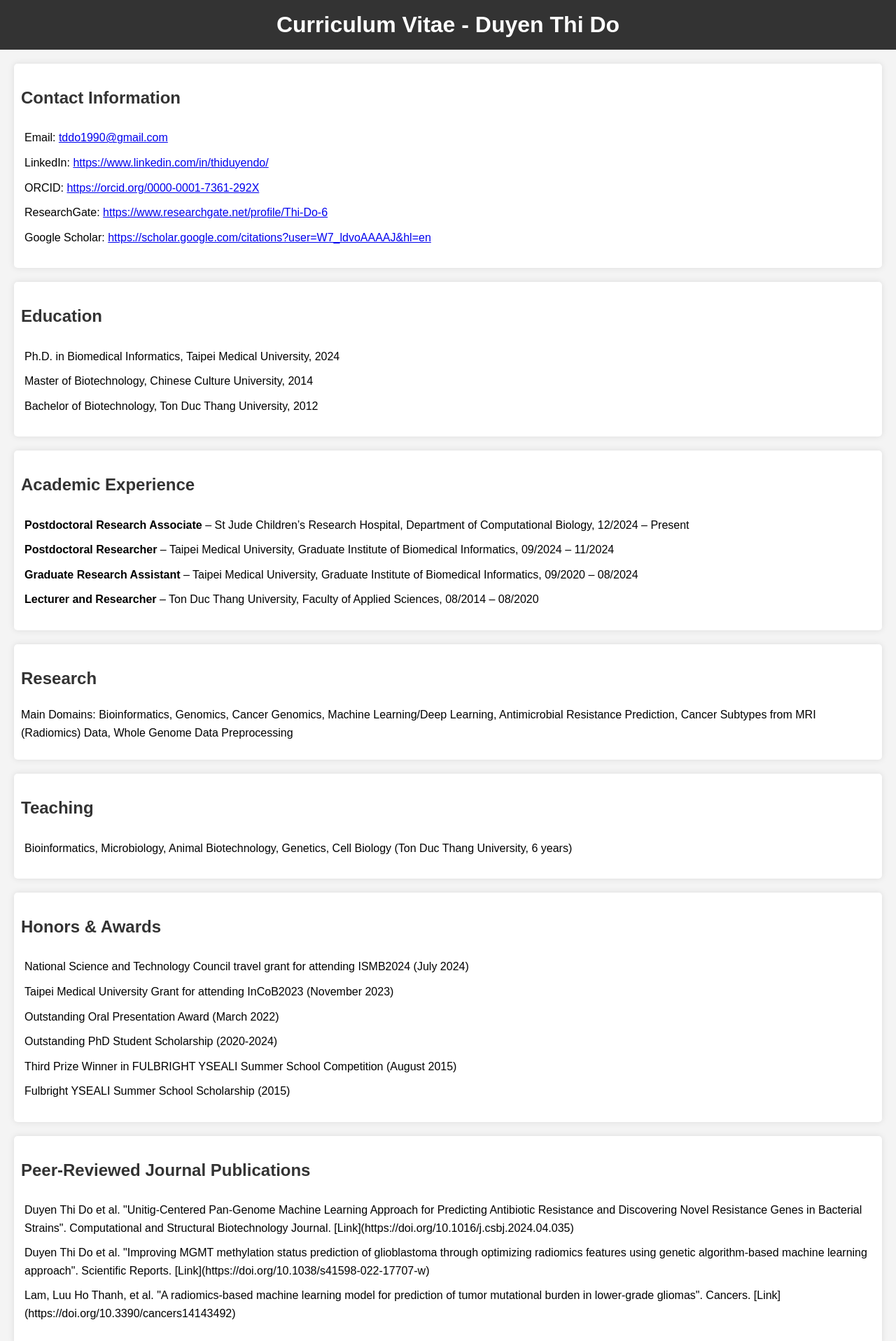
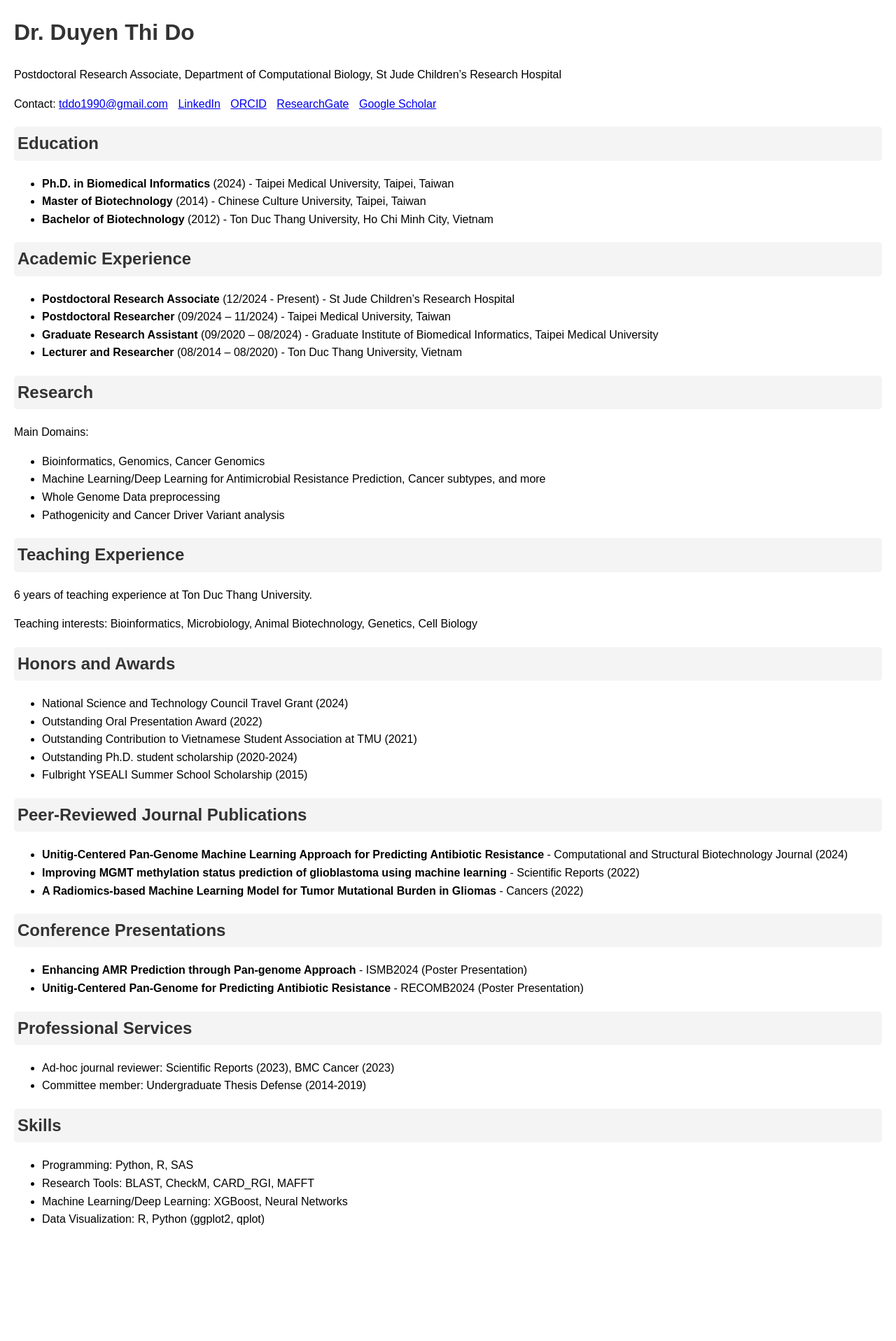
Before and after one commit to thiduyendo/thiduyendo.github.io, a Jekyll site: the page html/cv.html, which Jekyll copies as it is, in a window 1280 px wide. Shown: the top 1917 px of the page at 70% size. Built offline with Jekyll 4.4.1, drawn with Linux system fonts in a browser that asks for light colours; after the commit the page ends 1776 px from its top, so only the background shows below that; some of the changed text lies outside the part shown.

Commit message:
Update cv.html

```diff
--- a/html/cv.html
+++ b/html/cv.html
@@ -7,145 +7,125 @@
     <style>
         body {
             font-family: Arial, sans-serif;
-            margin: 0;
-            padding: 0;
             line-height: 1.6;
-            background-color: #f4f4f4;
+            margin: 20px;
         }
-        header {
-            background-color: #333;
-            color: white;
-            padding: 10px 0;
-            text-align: center;
-        }
-        header h1 {
-            margin: 0;
-        }
-        .contact, .education, .academic-experience, .research, .teaching, .honors-awards, .publications, .conference-presentations, .professional-services, .skills {
-            margin: 20px;
-            padding: 10px;
-            background-color: white;
-            border-radius: 5px;
-            box-shadow: 0 0 10px rgba(0, 0, 0, 0.1);
-        }
-        h2 {
+        h1, h2 {
             color: #333;
         }
-        ul {
-            list-style-type: none;
-            padding: 0;
+        .section-title {
+            background-color: #f4f4f4;
+            padding: 5px;
+            border-radius: 5px;
+            margin-top: 20px;
         }
-        ul li {
-            padding: 5px;
+        .contact-links a {
+            margin-right: 10px;
         }
-        .links a {
-            text-decoration: none;
-            color: #1E90FF;
-        }
-        .links a:hover {
-            text-decoration: underline;
+        .list-item {
+            margin-left: 20px;
         }
     </style>
 </head>
 <body>
 
     <header>
-    <h1>Curriculum Vitae - Duyen Thi Do</h1>
+        <h1>Dr. Duyen Thi Do</h1>
+        <p>Postdoctoral Research Associate, Department of Computational Biology, St Jude Children’s Research Hospital</p>
+        <div class="contact-links">
+            <p>Contact:
+                <a href="mailto:tddo1990@gmail.com">tddo1990@gmail.com</a>
+                <a href="https://www.linkedin.com/in/thiduyendo/" target="_blank">LinkedIn</a>
+                <a href="https://orcid.org/0000-0001-7361-292X" target="_blank">ORCID</a>
+                <a href="https://www.researchgate.net/profile/Thi-Do-6" target="_blank">ResearchGate</a>
+                <a href="https://scholar.google.com/citations?user=W7_ldvoAAAAJ&hl=en" target="_blank">Google Scholar</a>
+            </p>
+        </div>
     </header>
 
-<div class="contact">
-    <h2>Contact Information</h2>
+    <section class="education">
+        <h2 class="section-title">Education</h2>
         <ul>
-        <li>Email: <a href="mailto:tddo1990@gmail.com">tddo1990@gmail.com</a></li>
-        <li>LinkedIn: <a href="https://www.linkedin.com/in/thiduyendo/" target="_blank">https://www.linkedin.com/in/thiduyendo/</a></li>
-        <li>ORCID: <a href="https://orcid.org/0000-0001-7361-292X" target="_blank">https://orcid.org/0000-0001-7361-292X</a></li>
-        <li>ResearchGate: <a href="https://www.researchgate.net/profile/Thi-Do-6" target="_blank">https://www.researchgate.net/profile/Thi-Do-6</a></li>
-        <li>Google Scholar: <a href="https://scholar.google.com/citations?user=W7_ldvoAAAAJ&hl=en" target="_blank">https://scholar.google.com/citations?user=W7_ldvoAAAAJ&hl=en</a></li>
+            <li><strong>Ph.D. in Biomedical Informatics</strong> (2024) - Taipei Medical University, Taipei, Taiwan</li>
+            <li><strong>Master of Biotechnology</strong> (2014) - Chinese Culture University, Taipei, Taiwan</li>
+            <li><strong>Bachelor of Biotechnology</strong> (2012) - Ton Duc Thang University, Ho Chi Minh City, Vietnam</li>
         </ul>
-</div>
+    </section>
 
-<div class="education">
-    <h2>Education</h2>
+    <section class="experience">
+        <h2 class="section-title">Academic Experience</h2>
         <ul>
-        <li>Ph.D. in Biomedical Informatics, Taipei Medical University, 2024</li>
-        <li>Master of Biotechnology, Chinese Culture University, 2014</li>
-        <li>Bachelor of Biotechnology, Ton Duc Thang University, 2012</li>
+            <li><strong>Postdoctoral Research Associate</strong> (12/2024 - Present) - St Jude Children’s Research Hospital</li>
+            <li><strong>Postdoctoral Researcher</strong> (09/2024 – 11/2024) - Taipei Medical University, Taiwan</li>
+            <li><strong>Graduate Research Assistant</strong> (09/2020 – 08/2024) - Graduate Institute of Biomedical Informatics, Taipei Medical University</li>
+            <li><strong>Lecturer and Researcher</strong> (08/2014 – 08/2020) - Ton Duc Thang University, Vietnam</li>
         </ul>
-</div>
+    </section>
 
-<div class="academic-experience">
-    <h2>Academic Experience</h2>
+    <section class="research">
+        <h2 class="section-title">Research</h2>
+        <p>Main Domains:</p>
         <ul>
-        <li><strong>Postdoctoral Research Associate</strong> – St Jude Children’s Research Hospital, Department of Computational Biology, 12/2024 – Present</li>
-        <li><strong>Postdoctoral Researcher</strong> – Taipei Medical University, Graduate Institute of Biomedical Informatics, 09/2024 – 11/2024</li>
-        <li><strong>Graduate Research Assistant</strong> – Taipei Medical University, Graduate Institute of Biomedical Informatics, 09/2020 – 08/2024</li>
-        <li><strong>Lecturer and Researcher</strong> – Ton Duc Thang University, Faculty of Applied Sciences, 08/2014 – 08/2020</li>
+            <li>Bioinformatics, Genomics, Cancer Genomics</li>
+            <li>Machine Learning/Deep Learning for Antimicrobial Resistance Prediction, Cancer subtypes, and more</li>
+            <li>Whole Genome Data preprocessing</li>
+            <li>Pathogenicity and Cancer Driver Variant analysis</li>
         </ul>
-</div>
+    </section>
 
-<div class="research">
-    <h2>Research</h2>
-    <p>Main Domains: Bioinformatics, Genomics, Cancer Genomics, Machine Learning/Deep Learning, Antimicrobial Resistance Prediction, Cancer Subtypes from MRI (Radiomics) Data, Whole Genome Data Preprocessing</p>
-</div>
+    <section class="teaching">
+        <h2 class="section-title">Teaching Experience</h2>
+        <p>6 years of teaching experience at Ton Duc Thang University.</p>
+        <p>Teaching interests: Bioinformatics, Microbiology, Animal Biotechnology, Genetics, Cell Biology</p>
+    </section>
 
-<div class="teaching">
-    <h2>Teaching</h2>
+    <section class="awards">
+        <h2 class="section-title">Honors and Awards</h2>
         <ul>
-        <li>Bioinformatics, Microbiology, Animal Biotechnology, Genetics, Cell Biology (Ton Duc Thang University, 6 years)</li>
-    </ul>
-</div>
-
-<div class="honors-awards">
-    <h2>Honors & Awards</h2>
-    <ul>
-        <li>National Science and Technology Council travel grant for attending ISMB2024 (July 2024)</li>
-        <li>Taipei Medical University Grant for attending InCoB2023 (November 2023)</li>
-        <li>Outstanding Oral Presentation Award (March 2022)</li>
-        <li>Outstanding PhD Student Scholarship (2020-2024)</li>
-        <li>Third Prize Winner in FULBRIGHT YSEALI Summer School Competition (August 2015)</li>
+            <li>National Science and Technology Council Travel Grant (2024)</li>
+            <li>Outstanding Oral Presentation Award (2022)</li>
+            <li>Outstanding Contribution to Vietnamese Student Association at TMU (2021)</li>
+            <li>Outstanding Ph.D. student scholarship (2020-2024)</li>
             <li>Fulbright YSEALI Summer School Scholarship (2015)</li>
         </ul>
-</div>
+    </section>
 
-<div class="publications">
-    <h2>Peer-Reviewed Journal Publications</h2>
+    <section class="publications">
+        <h2 class="section-title">Peer-Reviewed Journal Publications</h2>
         <ul>
-        <li>Duyen Thi Do et al. "Unitig-Centered Pan-Genome Machine Learning Approach for Predicting Antibiotic Resistance and Discovering Novel Resistance Genes in Bacterial Strains". Computational and Structural Biotechnology Journal. [Link](https://doi.org/10.1016/j.csbj.2024.04.035)</li>
-        <li>Duyen Thi Do et al. "Improving MGMT methylation status prediction of glioblastoma through optimizing radiomics features using genetic algorithm-based machine learning approach". Scientific Reports. [Link](https://doi.org/10.1038/s41598-022-17707-w)</li>
-        <li>Lam, Luu Ho Thanh, et al. "A radiomics-based machine learning model for prediction of tumor mutational burden in lower-grade gliomas". Cancers. [Link](https://doi.org/10.3390/cancers14143492)</li>
+            <li><strong>Unitig-Centered Pan-Genome Machine Learning Approach for Predicting Antibiotic Resistance</strong> - Computational and Structural Biotechnology Journal (2024)</li>
+            <li><strong>Improving MGMT methylation status prediction of glioblastoma using machine learning</strong> - Scientific Reports (2022)</li>
+            <li><strong>A Radiomics-based Machine Learning Model for Tumor Mutational Burden in Gliomas</strong> - Cancers (2022)</li>
             <!-- Add more publications as needed -->
         </ul>
-</div>
+    </section>
 
-<div class="conference-presentations">
-    <h2>Conference Presentations & Publications</h2>
+    <section class="conferences">
+        <h2 class="section-title">Conference Presentations</h2>
         <ul>
-        <li>Duyen Thi Do & Yu-Wei Wu. "Enhancing Antimicrobial Resistance Prediction through a Combined Pan-genome Approach with both Gene Cluster and SNP Information using Machine Learning Feature Selection Methods". ISMB2024 (Poster Presentation)</li>
-        <li>Duyen Thi Do & Yu-Wei Wu. "Unitig-Centered Pan-Genome Machine Learning for Predicting Antibiotic Resistance and Discovering Novel Resistance Genes in Bacterial Strains". RECOMB 2024 (Poster Presentation)</li>
-        <!-- Add more presentations as needed -->
+            <li><strong>Enhancing AMR Prediction through Pan-genome Approach</strong> - ISMB2024 (Poster Presentation)</li>
+            <li><strong>Unitig-Centered Pan-Genome for Predicting Antibiotic Resistance</strong> - RECOMB2024 (Poster Presentation)</li>
+            <!-- Add more conferences if needed -->
         </ul>
-</div>
+    </section>
 
-<div class="professional-services">
-    <h2>Professional Services</h2>
+    <section class="services">
+        <h2 class="section-title">Professional Services</h2>
         <ul>
             <li>Ad-hoc journal reviewer: Scientific Reports (2023), BMC Cancer (2023)</li>
-        <li>Volunteer: The 2nd International Conference on Applied Sciences ICAS2 (2018)</li>
             <li>Committee member: Undergraduate Thesis Defense (2014-2019)</li>
         </ul>
-</div>
+    </section>
 
-<div class="skills">
-    <h2>Skills</h2>
+    <section class="skills">
+        <h2 class="section-title">Skills</h2>
         <ul>
-        <li><strong>Research Tools:</strong> Python, R, BLAST, CheckM, CARD_RGI, CD-HIT, MAFFT, SAS</li>
-        <li><strong>Key Research Methodologies:</strong> WGS/WES/Radiomics data mining, Genome Quality Check, Sequence Alignment, Pan-genome construction</li>
-        <li><strong>Analytics:</strong> R, Python programming (Data cleansing, plotting, analysis), Machine Learning (SVM, XGBoost, Genetic Algorithm, Neural Networks)</li>
-        <li><strong>Programming:</strong> Python, R, SAS</li>
-        <li><strong>Data Visualization:</strong> R (ggplot2/qplot), Python</li>
-        <li><strong>Database & Workflow Management:</strong> Linux, Cloud Computing, High-Performance Computing (HPC), Docker, Snakemake</li>
+            <li>Programming: Python, R, SAS</li>
+            <li>Research Tools: BLAST, CheckM, CARD_RGI, MAFFT</li>
+            <li>Machine Learning/Deep Learning: XGBoost, Neural Networks</li>
+            <li>Data Visualization: R, Python (ggplot2, qplot)</li>
         </ul>
-</div>
+    </section>
 
 </body>
 </html>
```
Lines whose indentation alone changed are shown as unchanged.
